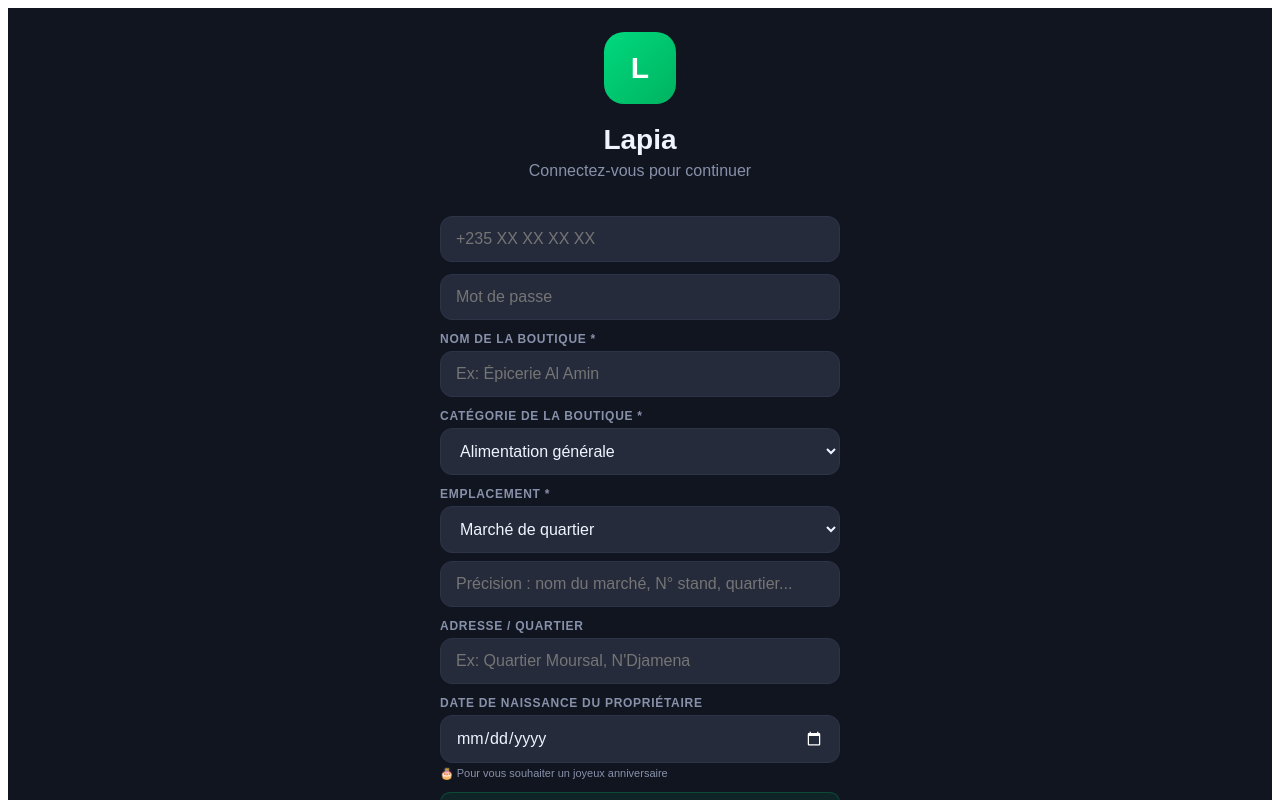
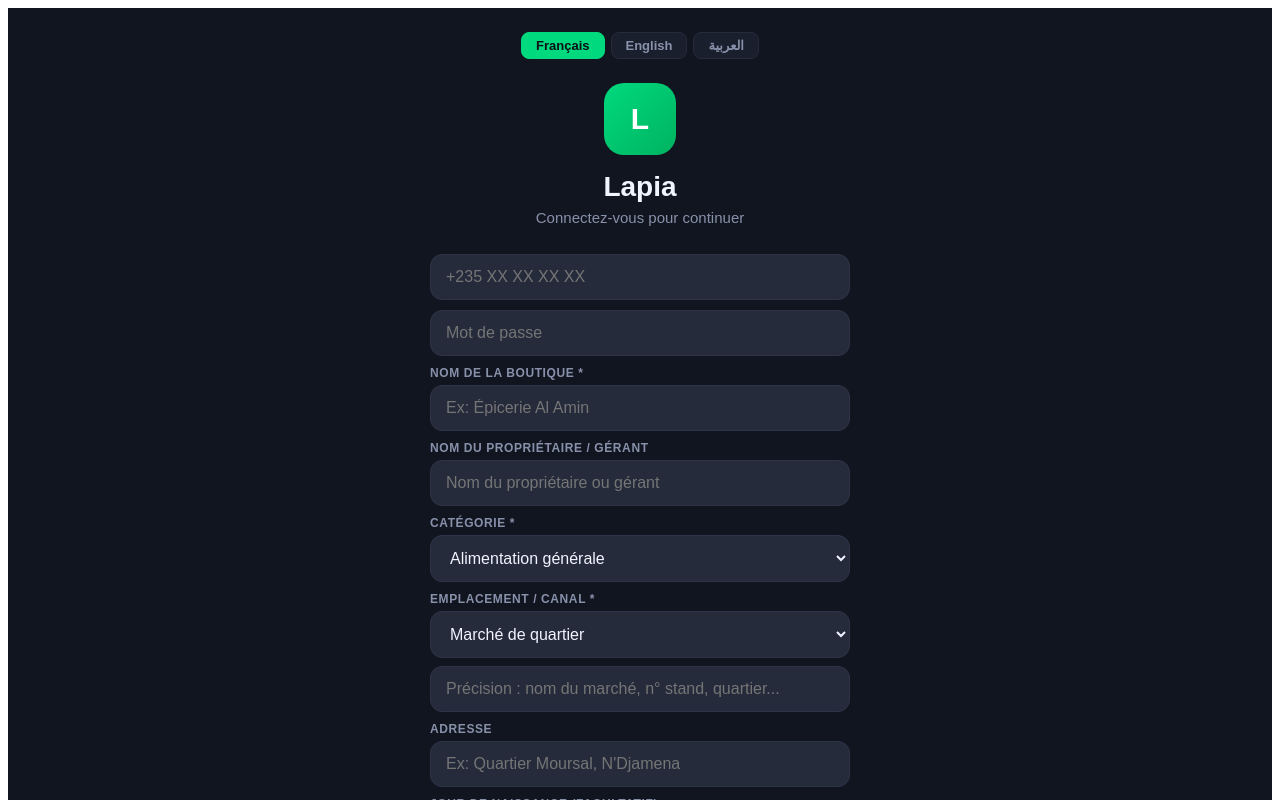
Before and after one commit to PRIMOHD/mamystock, a React (Vite) app: page / in a window 1280 px wide. Both pictures are taken after a click on the button "Pas de compte ? S'inscrire". Shown: the top 800 px of the page. Built offline with nearby package versions, Linux system fonts and the light colour scheme.

Commit message:
mise a jour

```diff
--- a/src/App_Firebase.jsx
+++ b/src/App_Firebase.jsx
@@ -151,6 +151,17 @@
     rappel_whatsapp:"📲 Rappeler via WhatsApp",
     client_anonyme:"👤 Anonyme", client_existant:"📋 Existant", client_nouveau:"➕ Nouveau",
     achat:"achat(s)",
+    nomProprietaire:"Nom du propriétaire / gérant",
+    jourNaissance:"Jour de naissance (facultatif)",
+    moisNaissance:"Mois de naissance (facultatif)",
+    categorieAutre:"Autre — précisez ici...",
+    emplacement:"Emplacement / Canal",
+    precisionPosition:"Précision : nom du marché, n° stand, quartier...",
+    langueConnexion:"Langue",
+    geolocalisation:"Géolocalisation GPS",
+    geoAuto:"Votre position sera captée automatiquement à l'inscription.",
+    essaiGratuit:"30 jours d'essai gratuit — aucune carte requise",
+    anniversaireInfo:"Pour vous souhaiter un joyeux anniversaire 🎂",
   },
   en: {
     appName:"Lapia", bonjour:"Hello 👋", accueil:"Home", stock:"Stock",
@@ -208,6 +219,17 @@
     rappel_whatsapp:"📲 Remind via WhatsApp",
     client_anonyme:"👤 Anonymous", client_existant:"📋 Existing", client_nouveau:"➕ New",
     achat:"purchase(s)",
+    nomProprietaire:"Owner / Manager name",
+    jourNaissance:"Day of birth (optional)",
+    moisNaissance:"Month of birth (optional)",
+    categorieAutre:"Other — specify here...",
+    emplacement:"Location / Channel",
+    precisionPosition:"Specify: market name, stall number, district...",
+    langueConnexion:"Language",
+    geolocalisation:"GPS Location",
+    geoAuto:"Your position will be captured automatically at registration.",
+    essaiGratuit:"30-day free trial — no card required",
+    anniversaireInfo:"So we can wish you a happy birthday 🎂",
   },
   ar: {
     appName:"Lapia", bonjour:"مرحباً 👋", accueil:"الرئيسية", stock:"المخزون",
@@ -265,6 +287,17 @@
     rappel_whatsapp:"📲 تذكير عبر واتساب",
     client_anonyme:"👤 مجهول", client_existant:"📋 موجود", client_nouveau:"➕ جديد",
     achat:"شراء",
+    nomProprietaire:"اسم المالك / المدير",
+    jourNaissance:"يوم الميلاد (اختياري)",
+    moisNaissance:"شهر الميلاد (اختياري)",
+    categorieAutre:"أخرى — حدد هنا...",
+    emplacement:"الموقع / القناة",
+    precisionPosition:"تحديد: اسم السوق، رقم الكشك، الحي...",
+    langueConnexion:"اللغة",
+    geolocalisation:"الموقع GPS",
+    geoAuto:"سيتم تحديد موقعك تلقائياً عند التسجيل.",
+    essaiGratuit:"تجربة مجانية 30 يوماً — لا بطاقة مطلوبة",
+    anniversaireInfo:"لنهنئك بعيد ميلادك 🎂",
   }
 };
 
@@ -439,28 +472,50 @@
   );
 };
 
-const CATEGORIES_BOUTIQUE = [
-  "Alimentation générale","Épicerie","Supermarché","Pharmacie","Salon de coiffure",
-  "Restauration / Maquis","Électronique / Téléphonie","Vêtements / Textile",
-  "Quincaillerie","Cosmétique / Beauté","Boulangerie / Pâtisserie",
-  "Matériaux de construction","Librairie / Papeterie","Autre",
-];
+// Catégories boutiques traduits (index synchronisé entre les 3 langues)
+const CATEGORIES_BOUTIQUE_TRANS = {
+  fr:["Alimentation générale","Épicerie","Supermarché","Pharmacie","Salon de coiffure","Restauration / Maquis","Électronique / Téléphonie","Vêtements / Textile","Quincaillerie","Cosmétique / Beauté","Boulangerie / Pâtisserie","Matériaux de construction","Librairie / Papeterie","Autre"],
+  en:["General Food Store","Grocery","Supermarket","Pharmacy","Hair Salon","Restaurant / Food Stall","Electronics / Phones","Clothing / Textiles","Hardware Store","Cosmetics / Beauty","Bakery / Pastry","Building Materials","Bookstore / Stationery","Other"],
+  ar:["متجر غذائي عام","بقالة","سوبرماركت","صيدلية","صالون حلاقة","مطعم / مقهى","إلكترونيات / هواتف","ملابس / نسيج","أدوات البناء","مستحضرات تجميل","مخبزة / حلويات","مواد البناء","مكتبة / قرطاسية","أخرى"],
+};
+const CATEGORIES_BOUTIQUE = CATEGORIES_BOUTIQUE_TRANS.fr; // alias par défaut
+
+// Catégories stock traduits
+const CATS_STOCK_TRANS = {
+  fr:["Alimentation","Boisson","Médicaments","Ménager","Cosmétique","Électronique","Vêtements","Papeterie","Autre (préciser...)"],
+  en:["Food","Drinks","Medicine","Household","Cosmetics","Electronics","Clothing","Stationery","Other (specify...)"],
+  ar:["غذاء","مشروبات","أدوية","منزلية","مستحضرات","إلكترونيات","ملابس","قرطاسية","أخرى (حدد...)"],
+};
+
 const CANAUX_BOUTIQUE = [
   "Marché central","Marché de quartier","Rue commerçante","Centre commercial",
   "Domicile / Résidence","Zone industrielle","Bord de route","Autre",
 ];
 
-const Login = ({onLogin,t}) => {
+const Login = ({onLogin, t, langue, setLangue}) => {
   const [isInscription,setIsInscription]=useState(false);
   const [tel,setTel]=useState(""); const [pwd,setPwd]=useState("");
-  const [nom,setNom]=useState(""); const [adr,setAdr]=useState("");
-  const [categorie,setCategorie]=useState("Alimentation générale");
+  const [nom,setNom]=useState(""); const [nomProp,setNomProp]=useState("");
+  const [adr,setAdr]=useState("");
+  const [catIndex,setCatIndex]=useState(0); const [catLibre,setCatLibre]=useState("");
   const [canal,setCanal]=useState("Marché de quartier");
   const [position,setPosition]=useState("");
-  const [dateNaissance,setDateNaissance]=useState("");
-  const [gpsStatus,setGpsStatus]=useState("idle"); // idle | loading | ok | error
+  const [jourNaissance,setJourNaissance]=useState("");
+  const [moisNaissance,setMoisNaissance]=useState("");
   const [err,setErr]=useState(""); const [loading,setLoading]=useState(false);
   const [tentatives,setTentatives]=useState(0); const [bloque,setBloque]=useState(false);
+  const isRTL = langue==="ar";
+
+  const cats = CATEGORIES_BOUTIQUE_TRANS[langue]||CATEGORIES_BOUTIQUE_TRANS.fr;
+  const isAutre = catIndex === cats.length-1;
+  const categorieValue = isAutre ? (catLibre||cats[catIndex]) : cats[catIndex];
+  const categorieFr = isAutre ? (catLibre||"Autre") : (CATEGORIES_BOUTIQUE_TRANS.fr[catIndex]||cats[catIndex]);
+
+  const MOIS = {
+    fr:["Janvier","Février","Mars","Avril","Mai","Juin","Juillet","Août","Septembre","Octobre","Novembre","Décembre"],
+    en:["January","February","March","April","May","June","July","August","September","October","November","December"],
+    ar:["يناير","فبراير","مارس","أبريل","مايو","يونيو","يوليو","أغسطس","سبتمبر","أكتوبر","نوفمبر","ديسمبر"],
+  };
 
   const connect = async () => {
     if(!tel||!pwd||bloque) return;
@@ -470,7 +525,7 @@
         const cached=JSON.parse(localStorage.getItem("pg_known_users")||"[]");
         const found=cached.find(u=>u.telephone===tel);
         if(found){const r=await verifyPwd(pwd,found);if(r.ok){onLogin(found);return;}}
-        setErr("Hors ligne — connectez-vous d'abord avec internet");setLoading(false);return;
+        setErr(t.premiere_connexion);setLoading(false);return;
       }
       const snap=await getDocs(query(collection(db,"users"),where("telephone","==",tel)));
       if(snap.empty){handleEchec();return;}
@@ -479,7 +534,7 @@
       const r=await verifyPwd(pwd,ud);
       if(!r.ok){handleEchec();return;}
       if(r.needsUpgrade){
-        try{const newSalt=genSalt();const newHash=await hashPwd(pwd,newSalt);await updateDoc(doc(db,"users",docId),{password:newHash,salt:newSalt});ud.password=newHash;ud.salt=newSalt;}catch(e){}
+        try{const ns=genSalt();const nh=await hashPwd(pwd,ns);await updateDoc(doc(db,"users",docId),{password:nh,salt:ns});ud.password=nh;ud.salt=ns;}catch(e){}
       }
       onLogin(ud);
     } catch(e){setErr("Erreur de connexion.");setLoading(false);}
@@ -487,8 +542,8 @@
 
   const handleEchec = () => {
     const n=tentatives+1; setTentatives(n);
-    if(n>=5){setBloque(true);setErr("❌ Trop de tentatives. Réessayez dans 5 min.");setTimeout(()=>{setBloque(false);setTentatives(0);},300000);}
-    else setErr(`${t.motDePasseIncorrect} (${5-n} tentatives)`);
+    if(n>=5){setBloque(true);setErr("❌ 5 tentatives. Réessayez dans 5 min.");setTimeout(()=>{setBloque(false);setTentatives(0);},300000);}
+    else setErr(`${t.motDePasseIncorrect} (${5-n})`);
     setLoading(false);
   };
 
@@ -498,106 +553,130 @@
     try {
       const snap=await getDocs(query(collection(db,"users"),where("telephone","==",tel)));
       if(!snap.empty){setErr("Ce numéro est déjà enregistré");setLoading(false);return;}
-      // GPS automatique
-      setGpsStatus("loading");
       let loc=null;
       if(navigator.geolocation){
-        try{
-          const p=await new Promise((r,j)=>navigator.geolocation.getCurrentPosition(r,j,{timeout:8000,enableHighAccuracy:true}));
-          loc={lat:p.coords.latitude,lng:p.coords.longitude,accuracy:Math.round(p.coords.accuracy)};
-          setGpsStatus("ok");
-        }catch(e){setGpsStatus("error");}
-      }else{setGpsStatus("error");}
-      const salt=genSalt();
-      const hashedPwd=await hashPwd(pwd,salt);
+        try{const p=await new Promise((r,j)=>navigator.geolocation.getCurrentPosition(r,j,{timeout:8000,enableHighAccuracy:true}));loc={lat:p.coords.latitude,lng:p.coords.longitude,accuracy:Math.round(p.coords.accuracy)};}catch(e){}
+      }
+      const salt=genSalt(); const hashedPwd=await hashPwd(pwd,salt);
       const fin=new Date(Date.now()+30*24*60*60*1000).toISOString();
       const ref=await addDoc(collection(db,"users"),{
         telephone:tel,password:hashedPwd,salt,
-        nomBoutique:nom,adresse:adr,
-        categorie,canal,position,
-        dateNaissance:dateNaissance||"",
-        localisation:loc,
-        role:"proprietaire",
+        nomBoutique:nom,nomProprietaire:nomProp,adresse:adr,
+        categorie:categorieFr,canal,position,
+        jourNaissance:jourNaissance||"",moisNaissance:moisNaissance||"",
+        localisation:loc,role:"proprietaire",
         plan:"essai",essaiDebut:new Date().toISOString(),essaiFin:fin,
         createdAt:serverTimestamp(),actif:true
       });
-      onLogin({id:ref.id,telephone:tel,nomBoutique:nom,adresse:adr,categorie,canal,position,dateNaissance,localisation:loc,role:"proprietaire",plan:"essai",essaiFin:fin});
+      onLogin({id:ref.id,telephone:tel,nomBoutique:nom,nomProprietaire:nomProp,adresse:adr,categorie:categorieFr,canal,position,jourNaissance,moisNaissance,localisation:loc,role:"proprietaire",plan:"essai",essaiFin:fin});
     } catch(e){setErr("Erreur: "+e.message);setLoading(false);}
   };
 
   const mdpOublie = () => {
-    if(!tel){setErr("Entrez d'abord votre numéro de téléphone");return;}
-    window.open(`https://wa.me/${WHATSAPP}?text=${encodeURIComponent(`Bonjour David 👋,\nJ'ai oublié mon mot de passe Lapia.\nMon numéro : ${tel}\nMerci de réinitialiser mon mot de passe.`)}`, "_blank");
+    if(!tel){setErr("Entrez d'abord votre numéro");return;}
+    window.open(`https://wa.me/${WHATSAPP}?text=${encodeURIComponent(`Bonjour David 👋,\nMot de passe oublié Lapia.\nNuméro : ${tel}`)}`, "_blank");
   };
 
-  const LBL = {display:"block",color:"#8891aa",fontSize:12,fontWeight:600,marginBottom:5,textTransform:"uppercase",letterSpacing:"0.06em"};
+  const LBL = {display:"block",color:"#8891aa",fontSize:12,fontWeight:600,marginBottom:5,textTransform:"uppercase",letterSpacing:"0.05em"};
 
   return (
-    <div style={{minHeight:"100vh",background:"#111520",display:"flex",flexDirection:"column",alignItems:"center",justifyContent:"center",padding:24,fontFamily:"'Sora',sans-serif"}}>
-      <div style={{width:72,height:72,borderRadius:20,background:"linear-gradient(135deg,#00d97e,#00b360)",display:"flex",alignItems:"center",justifyContent:"center",fontWeight:800,color:"#fff",fontSize:30,marginBottom:20}}>L</div>
+    <div style={{minHeight:"100vh",background:"#111520",display:"flex",flexDirection:"column",alignItems:"center",justifyContent:"center",padding:24,fontFamily:"'Sora',sans-serif",direction:isRTL?"rtl":"ltr"}}>
+
+      {/* Sélecteur de langue en haut */}
+      <div style={{display:"flex",gap:6,marginBottom:24}}>
+        {[{code:"fr",label:"Français"},{code:"en",label:"English"},{code:"ar",label:"العربية"}].map(l=>(
+          <button key={l.code} onClick={()=>setLangue(l.code)}
+            style={{background:langue===l.code?"#00d97e":"#1a1f2e",border:`1px solid ${langue===l.code?"#00d97e":"#252b3b"}`,borderRadius:8,padding:"5px 14px",color:langue===l.code?"#0d1117":"#8891aa",fontSize:13,fontWeight:700,cursor:"pointer"}}>
+            {l.label}
+          </button>
+        ))}
+      </div>
+
+      {/* Logo */}
+      <div style={{width:72,height:72,borderRadius:20,background:"linear-gradient(135deg,#00d97e,#00b360)",display:"flex",alignItems:"center",justifyContent:"center",fontWeight:800,color:"#fff",fontSize:30,marginBottom:16}}>L</div>
       <div style={{color:"#f0f4ff",fontWeight:800,fontSize:28,marginBottom:6}}>Lapia</div>
-      <div style={{color:"#8891aa",fontSize:16,marginBottom:36}}>{t.connectezVous}</div>
-      <div style={{width:"100%",maxWidth:400}}>
-        <input type="tel" value={tel} onChange={e=>setTel(e.target.value)} placeholder="+235 XX XX XX XX" style={{...IS,marginBottom:12}}/>
-        <input type="password" value={pwd} onChange={e=>setPwd(e.target.value)} onKeyDown={e=>e.key==="Enter"&&(isInscription?inscrire():connect())} placeholder={t.motDePasse} style={{...IS,marginBottom:12}}/>
+      <div style={{color:"#8891aa",fontSize:15,marginBottom:28}}>{t.connectezVous}</div>
+
+      <div style={{width:"100%",maxWidth:420}}>
+        {/* Champs connexion */}
+        <input type="tel" value={tel} onChange={e=>setTel(e.target.value)} placeholder="+235 XX XX XX XX" style={{...IS,marginBottom:10,textAlign:isRTL?"right":"left"}}/>
+        <input type="password" value={pwd} onChange={e=>setPwd(e.target.value)} onKeyDown={e=>e.key==="Enter"&&(isInscription?inscrire():connect())} placeholder={t.motDePasse} style={{...IS,marginBottom:10,textAlign:isRTL?"right":"left"}}/>
 
         {isInscription&&<>
           {/* Nom boutique */}
-          <div style={{marginBottom:12}}>
-            <label style={LBL}>Nom de la boutique *</label>
-            <input value={nom} onChange={e=>setNom(e.target.value)} placeholder="Ex: Épicerie Al Amin" style={IS}/>
-          </div>
-
-          {/* Catégorie */}
-          <div style={{marginBottom:12}}>
-            <label style={LBL}>Catégorie de la boutique *</label>
-            <select value={categorie} onChange={e=>setCategorie(e.target.value)} style={IS}>
-              {CATEGORIES_BOUTIQUE.map(c=><option key={c} value={c}>{c}</option>)}
+          <div style={{marginBottom:10}}>
+            <label style={LBL}>{t.nomBoutique} *</label>
+            <input value={nom} onChange={e=>setNom(e.target.value)} placeholder={langue==="ar"?"مثال: بقالة الأمين":langue==="en"?"Ex: Al Amin Grocery":"Ex: Épicerie Al Amin"} style={IS}/>
+          </div>
+
+          {/* Nom propriétaire */}
+          <div style={{marginBottom:10}}>
+            <label style={LBL}>{t.nomProprietaire}</label>
+            <input value={nomProp} onChange={e=>setNomProp(e.target.value)} placeholder={langue==="ar"?"اسم المالك / المدير":langue==="en"?"Owner or manager name":"Nom du propriétaire ou gérant"} style={IS}/>
+          </div>
+
+          {/* Catégorie boutique traduite */}
+          <div style={{marginBottom:10}}>
+            <label style={LBL}>{t.categorie} *</label>
+            <select value={catIndex} onChange={e=>setCatIndex(+e.target.value)} style={IS}>
+              {cats.map((c,i)=><option key={i} value={i}>{c}</option>)}
             </select>
+            {isAutre&&(
+              <input value={catLibre} onChange={e=>setCatLibre(e.target.value)} placeholder={t.categorieAutre} style={{...IS,marginTop:8}}/>
+            )}
           </div>
 
           {/* Canal + Position */}
-          <div style={{marginBottom:12}}>
-            <label style={LBL}>Emplacement *</label>
+          <div style={{marginBottom:10}}>
+            <label style={LBL}>{t.emplacement} *</label>
             <select value={canal} onChange={e=>setCanal(e.target.value)} style={{...IS,marginBottom:8}}>
               {CANAUX_BOUTIQUE.map(c=><option key={c} value={c}>{c}</option>)}
             </select>
-            <input value={position} onChange={e=>setPosition(e.target.value)} placeholder="Précision : nom du marché, N° stand, quartier..." style={IS}/>
-          </div>
-
-          {/* Adresse texte */}
-          <div style={{marginBottom:12}}>
-            <label style={LBL}>Adresse / Quartier</label>
-            <input value={adr} onChange={e=>setAdr(e.target.value)} placeholder="Ex: Quartier Moursal, N'Djamena" style={IS}/>
-          </div>
-
-          {/* Date de naissance propriétaire */}
-          <div style={{marginBottom:12}}>
-            <label style={LBL}>Date de naissance du propriétaire</label>
-            <input type="date" value={dateNaissance} onChange={e=>setDateNaissance(e.target.value)} style={{...IS,colorScheme:"dark"}}/>
-            <div style={{color:"#8891aa",fontSize:11,marginTop:4}}>🎂 Pour vous souhaiter un joyeux anniversaire</div>
-          </div>
-
-          {/* GPS status */}
-          <div style={{background:"rgba(0,217,126,0.08)",border:"1px solid rgba(0,217,126,0.2)",borderRadius:10,padding:"10px 14px",marginBottom:12}}>
-            <div style={{fontSize:13,color:"#8891aa",marginBottom:4}}>
-              📍 <strong style={{color:"#00d97e"}}>Géolocalisation GPS</strong> — automatique à la création
+            <input value={position} onChange={e=>setPosition(e.target.value)} placeholder={t.precisionPosition} style={IS}/>
+          </div>
+
+          {/* Adresse */}
+          <div style={{marginBottom:10}}>
+            <label style={LBL}>{t.adresse}</label>
+            <input value={adr} onChange={e=>setAdr(e.target.value)} placeholder={langue==="ar"?"مثال: حي المورسال":"Ex: Quartier Moursal, N'Djamena"} style={IS}/>
+          </div>
+
+          {/* Jour et mois de naissance */}
+          <div style={{marginBottom:10}}>
+            <label style={LBL}>{t.jourNaissance}</label>
+            <div style={{display:"grid",gridTemplateColumns:"1fr 1fr",gap:8}}>
+              <select value={jourNaissance} onChange={e=>setJourNaissance(e.target.value)} style={IS}>
+                <option value="">--</option>
+                {Array.from({length:31},(_,i)=>i+1).map(d=><option key={d} value={String(d).padStart(2,"0")}>{d}</option>)}
+              </select>
+              <select value={moisNaissance} onChange={e=>setMoisNaissance(e.target.value)} style={IS}>
+                <option value="">--</option>
+                {(MOIS[langue]||MOIS.fr).map((m,i)=><option key={i} value={String(i+1).padStart(2,"0")}>{m}</option>)}
+              </select>
             </div>
-            <div style={{fontSize:12,color:"#8891aa"}}>Votre position exacte sera enregistrée pour apparaître sur la carte admin.</div>
-          </div>
-
-          <div style={{background:"rgba(0,217,126,0.08)",border:"1px solid rgba(0,217,126,0.2)",borderRadius:10,padding:"10px 14px",marginBottom:12,fontSize:14,color:"#8891aa"}}>
-            🎁 <strong style={{color:"#00d97e"}}>30 jours d'essai gratuit</strong> — Aucune carte bancaire requise
+            <div style={{color:"#8891aa",fontSize:11,marginTop:4}}>{t.anniversaireInfo}</div>
+          </div>
+
+          {/* GPS info */}
+          <div style={{background:"rgba(0,217,126,0.07)",border:"1px solid rgba(0,217,126,0.18)",borderRadius:10,padding:"9px 13px",marginBottom:10}}>
+            <div style={{fontSize:12,color:"#00d97e",fontWeight:700,marginBottom:3}}>📍 {t.geolocalisation}</div>
+            <div style={{fontSize:11,color:"#8891aa"}}>{t.geoAuto}</div>
+          </div>
+
+          {/* Essai gratuit */}
+          <div style={{background:"rgba(0,217,126,0.07)",border:"1px solid rgba(0,217,126,0.18)",borderRadius:10,padding:"9px 13px",marginBottom:10,fontSize:13,color:"#8891aa"}}>
+            🎁 <strong style={{color:"#00d97e"}}>{t.essaiGratuit}</strong>
           </div>
         </>}
 
-        {err&&<div style={{color:"#ff4757",fontSize:14,marginBottom:12,textAlign:"center",background:"rgba(255,71,87,0.1)",borderRadius:8,padding:"8px 12px"}}>{err}</div>}
+        {err&&<div style={{color:"#ff4757",fontSize:13,marginBottom:10,textAlign:"center",background:"rgba(255,71,87,0.1)",borderRadius:8,padding:"8px 12px"}}>{err}</div>}
+
         <button onClick={isInscription?inscrire:connect} disabled={loading||bloque}
-          style={{width:"100%",background:loading||bloque?"#555":"linear-gradient(135deg,#00d97e,#00b360)",border:"none",borderRadius:12,color:"#fff",padding:16,fontSize:18,fontWeight:700,cursor:loading||bloque?"not-allowed":"pointer",fontFamily:"'Sora',sans-serif",marginBottom:12}}>
+          style={{width:"100%",background:loading||bloque?"#555":"linear-gradient(135deg,#00d97e,#00b360)",border:"none",borderRadius:12,color:"#fff",padding:15,fontSize:17,fontWeight:700,cursor:loading||bloque?"not-allowed":"pointer",fontFamily:"'Sora',sans-serif",marginBottom:10}}>
           {loading?t.chargement:isInscription?t.creer_compte:t.seConnecter}
         </button>
-        {!isInscription&&<button onClick={mdpOublie} style={{width:"100%",background:"none",border:"none",color:"#7b8cff",fontSize:14,cursor:"pointer",fontFamily:"'Sora',sans-serif",marginBottom:8}}>🔐 {t.mdp_oublie}</button>}
-        <button onClick={()=>{setIsInscription(!isInscription);setErr("");}} style={{width:"100%",background:"none",border:"none",color:"#00d97e",fontSize:15,cursor:"pointer",fontFamily:"'Sora',sans-serif"}}>
+        {!isInscription&&<button onClick={mdpOublie} style={{width:"100%",background:"none",border:"none",color:"#7b8cff",fontSize:13,cursor:"pointer",fontFamily:"'Sora',sans-serif",marginBottom:6}}>🔐 {t.mdp_oublie}</button>}
+        <button onClick={()=>{setIsInscription(!isInscription);setErr("");}} style={{width:"100%",background:"none",border:"none",color:"#00d97e",fontSize:14,cursor:"pointer",fontFamily:"'Sora',sans-serif"}}>
           {isInscription?t.deja_compte:t.pas_compte}
         </button>
       </div>
@@ -1968,7 +2047,7 @@
   const [translating,setTranslating]=useState(false);
   const [f,setF]=useState({nom:"",categorie:"Alimentation",categorieLibre:"",prixAchat:"",prixVente:"",quantite:"",alerte:"5",datePeremption:""});
 
-  const CATS = ["Alimentation","Boisson","Médicaments","Ménager","Cosmétique","Électronique","Vêtements","Papeterie","Autre (préciser...)"];
+  const CATS = CATS_STOCK_TRANS[langue]||CATS_STOCK_TRANS.fr;
   const categorieAffichee = (p) => {
     if(p.translations?.categorie?.[langue]) return p.translations.categorie[langue];
     return p.categorieLibre||p.categorie||"";
@@ -2471,9 +2550,44 @@
   const [langue,setLangue]=useState(()=>localStorage.getItem("lapia_langue")||"fr");
   const [user,setUser]=useState(()=>{try{const s=localStorage.getItem("lapia_user");return s?JSON.parse(s):null;}catch{return null;}});
   const t=T[langue];
-  const handleLogin=(ud)=>{localStorage.setItem("lapia_user",JSON.stringify(ud));const cached=JSON.parse(localStorage.getItem("pg_known_users")||"[]");const exists=cached.find(u=>u.telephone===ud.telephone);if(!exists){cached.push(ud);localStorage.setItem("pg_known_users",JSON.stringify(cached));}setUser(ud);};
+
+  // Favicon dynamique — logo Lapia "L" dans un cercle vert
+  useEffect(()=>{
+    try{
+      const canvas=document.createElement("canvas");
+      canvas.width=64;canvas.height=64;
+      const ctx=canvas.getContext("2d");
+      ctx.beginPath();ctx.arc(32,32,32,0,Math.PI*2);
+      ctx.fillStyle="#00d97e";ctx.fill();
+      ctx.fillStyle="#fff";ctx.font="bold 36px Arial";
+      ctx.textAlign="center";ctx.textBaseline="middle";
+      ctx.fillText("L",32,34);
+      let link=document.querySelector("link[rel~='icon']");
+      if(!link){link=document.createElement("link");link.rel="icon";document.head.appendChild(link);}
+      link.href=canvas.toDataURL();
+      document.title="Lapia";
+    }catch(e){}
+  },[]);
+
+  // Persister la langue choisie
+  useEffect(()=>{
+    localStorage.setItem("lapia_langue",langue);
+    document.documentElement.dir=langue==="ar"?"rtl":"ltr";
+    document.documentElement.lang=langue;
+  },[langue]);
+
+  const setLanguePersist=(l)=>{setLangue(l);};
+
+  const handleLogin=(ud)=>{
+    localStorage.setItem("lapia_user",JSON.stringify(ud));
+    const cached=JSON.parse(localStorage.getItem("pg_known_users")||"[]");
+    const exists=cached.find(u=>u.telephone===ud.telephone);
+    if(!exists){cached.push(ud);localStorage.setItem("pg_known_users",JSON.stringify(cached));}
+    setUser(ud);
+  };
   const handleLogout=()=>{localStorage.removeItem("lapia_user");setUser(null);};
-  if(!user)return<Login onLogin={handleLogin} t={t}/>;
-  if(user.role==="admin")return<AdminDashboard user={user} onLogout={handleLogout} t={t} langue={langue} setLangue={setLangue}/>;
-  return<AppBoutique user={user} onLogout={handleLogout} t={t} langue={langue} setLangue={setLangue}/>;
+
+  if(!user) return <Login onLogin={handleLogin} t={t} langue={langue} setLangue={setLanguePersist}/>;
+  if(user.role==="admin") return <AdminDashboard user={user} onLogout={handleLogout} t={t} langue={langue} setLangue={setLanguePersist}/>;
+  return <AppBoutique user={user} onLogout={handleLogout} t={t} langue={langue} setLangue={setLanguePersist}/>;
 }
```
